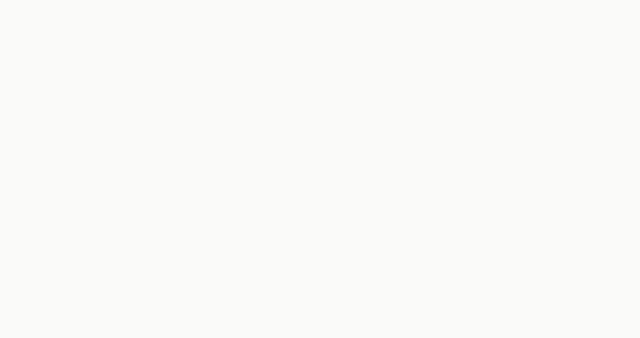
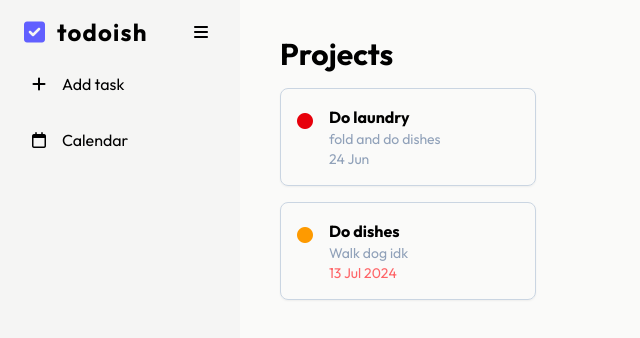
Before and after one commit to sukelully/to-do-list, a website built with webpack: page src/index.html in a window 1280 px wide. Shown: the whole page, without its empty margins (0-640 px from the left). Built offline with nearby package versions, Linux system fonts and the light colour scheme.

Commit message:
Final display error fix...

```diff
--- a/src/index.html
+++ b/src/index.html
@@ -19,7 +19,7 @@
   <link rel="manifest" href="../public/favicon/site.webmanifest">
 </head>
 
-<body class="flex bg-stone-50 invisible">
+<body class="flex bg-stone-50">
   <main id="layout" class="flex min-w-full transition-all duration-300 min-h-screen">
 
     <section id="sidebar"
```
